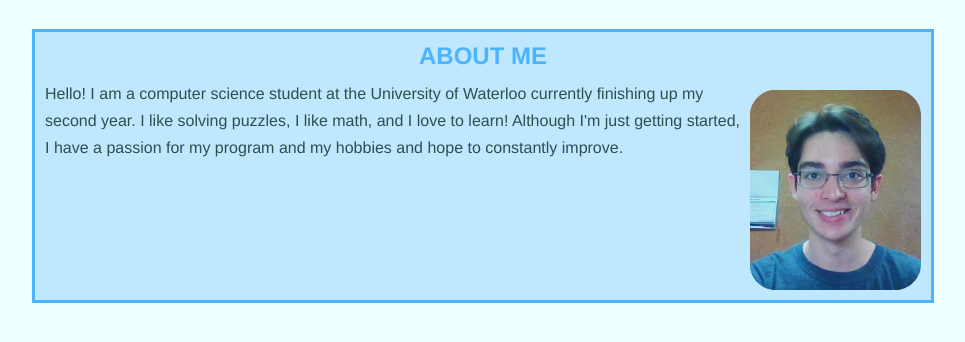
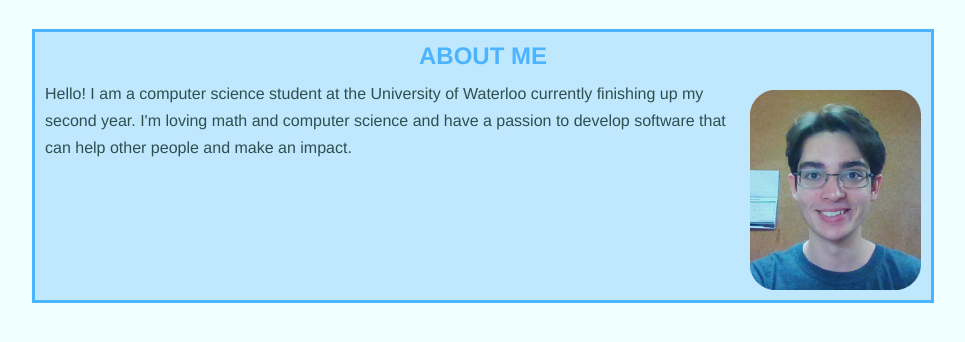
Before and after one commit to JRKalyan/jrkalyan.github.io, a plain HTML site: page index.html in a window 1280 px wide. Shown: the part 112-454 px from the top of the page, without its empty margins (160-1125 px from the left). Drawn offline with nearby package versions, Linux system fonts and the light colour scheme.

Commit message:
updating about me

```diff
--- a/index.html
+++ b/index.html
@@ -28,13 +28,11 @@
         <article class="about block">
           <h2>ABOUT ME</h2>
           <img src="resources/portrait.png" height="200" align="right">
-          <p>Hello! I am a computer science student at the University of
-             Waterloo currently finishing up my second year.
-
-             I like solving puzzles, I like
-             math, and I love to learn! Although I'm just getting started,
-             I have a passion for my program and my hobbies and hope to
-             constantly improve.
+          <p>
+            Hello! I am a computer science student at the University of
+            Waterloo currently finishing up my second year. I'm loving
+            math and computer science and have a passion to develop
+            software that can help other people and make an impact.
           </p>
         </article>
 
```
